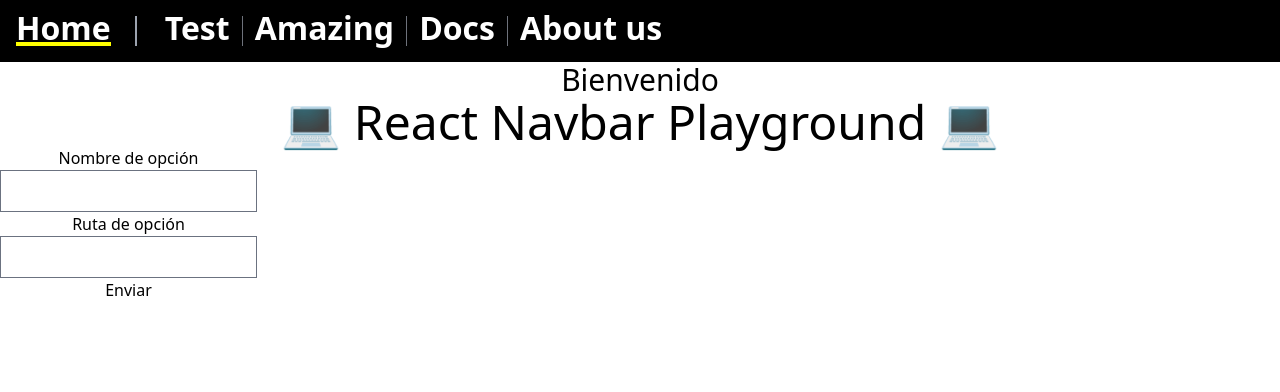
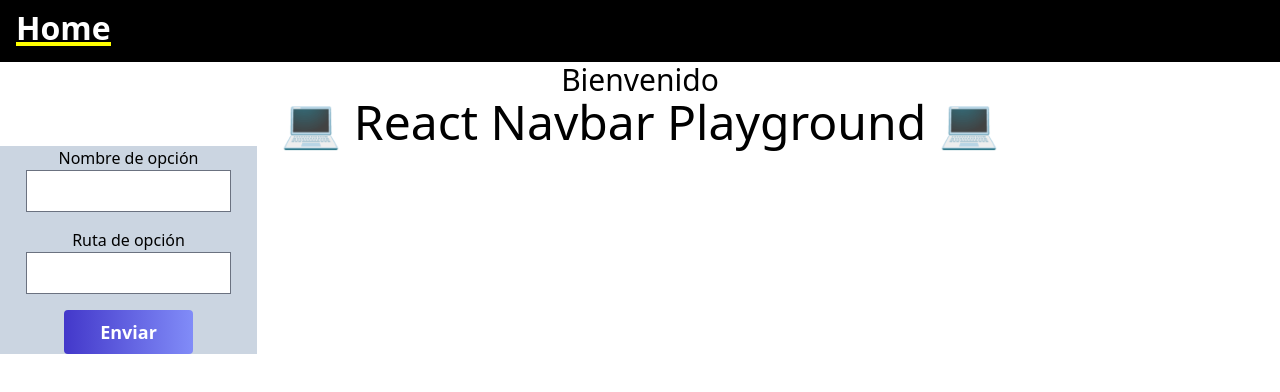
Before and after one commit to Pipexlul/U7-DOpt2-React-Nav-PG, a React (Vite) app: page /home in a window 1280 px wide. Shown: the top 392 px of the page. Built offline with nearby package versions, Linux system fonts and the light colour scheme; a web font is replaced by a local one.

Commit message:
Big commit: Fully functional Tab adding form. Thanks to Form component's dynamic logic, input elements are now fully controlled. Create two utils files: formSubmitUtils.ts and stringUtils.ts

```diff
--- a/src/components/Form.tsx
+++ b/src/components/Form.tsx
@@ -1,12 +1,19 @@
 import { useContext } from "react";
 import type { ReactNode } from "react";
+
+import { AppContext } from "../contexts/AppContext";
+import type { ContextProps } from "../types/Context";
 
 import { HomeContext } from "../contexts/HomeContext";
 import type { HomeContextProps } from "../types/HomeContext";
 
 import type { FormProps } from "../types/Components";
 
-const Form: React.FC<FormProps> = ({ formName, submitAction, children }) => {
+import { TabFormFunc } from "../utils/formSubmitUtils";
+
+const Form: React.FC<FormProps> = ({ formName, children }) => {
+  const { addTab } = useContext(AppContext) as ContextProps;
+
   const { inputValues, handleInputValue } = useContext(
     HomeContext
   ) as HomeContextProps;
@@ -15,26 +22,31 @@
     return `${formName}.${name}`;
   };
 
+  const getControlValue = (controlName: string) => {
+    return inputValues.find((item) => item.name === controlName)?.value ?? "";
+  };
+
   const controls: ReactNode[] = [];
 
   children.forEach((child, idx) => {
-    const origIdx = idx;
-
     idx = idx === 0 ? idx : idx + 1;
 
     switch (child.type) {
       case "text":
         controls.push(
-          <label key={idx}>
+          <label key={idx} className="flex flex-col items-center">
             <span className="text-center inline-block w-full">
               {child.labelName}
             </span>
-            <br />
             <input
               type="text"
-              name={getControlName(child.labelName)}
+              className="w-4/5"
+              value={getControlValue(getControlName(child.labelName))}
               onChange={(e) => {
-                handleInputValue(child.labelName, e.target.value);
+                handleInputValue(
+                  getControlName(child.labelName),
+                  e.target.value
+                );
               }}
             />
           </label>
@@ -42,7 +54,11 @@
         break;
       case "submit":
         controls.push(
-          <button key={idx} className="text-center w-1/2" type="submit">
+          <button
+            key={idx}
+            className="rounded text-center w-1/2 bg-gradient-to-r from-indigo-700 to-indigo-400 text-white py-2 text-lg font-semibold "
+            type="submit"
+          >
             {child.labelName}
           </button>
         );
@@ -51,7 +67,21 @@
   });
 
   return (
-    <form className="flex flex-col items-center" onSubmit={submitAction}>
+    <form
+      className="flex flex-col items-center gap-y-4 bg-slate-300"
+      onSubmit={(e) => {
+        e.preventDefault();
+
+        // Definitely not a maintainable solution, but this will do for now.
+        switch (formName) {
+          case "TabsForm": {
+            TabFormFunc(formName, children, inputValues, addTab);
+
+            break;
+          }
+        }
+      }}
+    >
       {controls}
     </form>
   );
--- a/src/components/Navbar.tsx
+++ b/src/components/Navbar.tsx
@@ -29,8 +29,8 @@
         <NavLink to="/Home">{childFunc("Home")}</NavLink>
       </div>
       <div className="flex justify-start items-center px-4 divide-x divide-gray-400 divide-opacity-70">
-        {tabs.map((tab) => (
-          <NavLink className="px-3" key={tab} to={`/${tab}`}>
+        {tabs.map(([tab, path]) => (
+          <NavLink className="px-3" key={tab} to={`/${path}`}>
             {childFunc(tab)}
           </NavLink>
         ))}
--- a/src/contexts/AppContext.tsx
+++ b/src/contexts/AppContext.tsx
@@ -1,10 +1,14 @@
 import { createContext, useState } from "react";
+
+import { getFirstValidPathCharIndex } from "../utils/stringUtils";
 
 import type { ContextProps } from "../types/Context";
 import type { BaseNavStyles, ExtraNavStyles } from "../types/NavStyles";
 
 type modifyBaseStyleFunc = ContextProps["modifyBaseStyle"];
 type modifyExtraStyleFunc = ContextProps["modifyExtraStyle"];
+
+type tabsType = ContextProps["tabs"];
 
 const AppContext = createContext<ContextProps | null>(null);
 
@@ -22,12 +26,7 @@
     ["selectedColor"]: { property: "backgroundColor", value: "yellow" },
   };
 
-  const [tabs, setTabs] = useState<string[]>([
-    "Test",
-    "Amazing",
-    "Docs",
-    "About us",
-  ]);
+  const [tabs, setTabs] = useState<tabsType>([]);
   const [baseStyles, setBaseStyles] =
     useState<BaseNavStyles>(defaultBaseStyles);
   const [extraStyles, setExtraStyles] =
@@ -38,9 +37,18 @@
     extras: extraStyles,
   };
 
-  const addTab = (tab: string) => {
-    if (!tabs.includes(tab)) {
-      setTabs([...tabs, tab]);
+  const addTab = (tab: string, path: string): void => {
+    if (tabs.findIndex((item) => item[0] === tab) === -1) {
+      const validChar = getFirstValidPathCharIndex(path);
+      if (validChar === null) {
+        alert("La ruta es invalida, no se encontraron caracteres validos");
+        return;
+      } else if (validChar !== 0) {
+        path = path.slice(validChar);
+        alert(`La ruta es valida, pero fue modificada a ${path}`);
+      }
+
+      setTabs([...tabs, [tab, path]]);
     } else {
       alert("¡Ya existe un tab con ese nombre!");
     }
--- a/src/types/Components.ts
+++ b/src/types/Components.ts
@@ -15,7 +15,6 @@
 
 interface Form {
   formName: string;
-  submitAction: (event: React.FormEvent<HTMLFormElement>) => void;
   children: FormChild[];
 }
 
--- a/src/types/Context.ts
+++ b/src/types/Context.ts
@@ -1,8 +1,10 @@
 import type { BaseNavStyles, ExtraNavStyles } from "./NavStyles";
 
+type TabTuple = [string, string];
+
 export interface ContextProps {
-  tabs: string[];
-  addTab: (tab: string) => void;
+  tabs: TabTuple[];
+  addTab: (tab: string, path: string) => void;
   navStyles: {
     base: BaseNavStyles;
     extras: ExtraNavStyles;
--- /dev/null
+++ b/src/utils/formSubmitUtils.ts
@@ -0,0 +1,42 @@
+import type { FormChild, FormInputValues } from "../types/Components";
+
+const missingValue = "Por favor, llene todos los campos";
+
+const getControlName = (formName: string) => (controlName: string) =>
+  `${formName}.${controlName}`;
+
+const TabFormFunc = (
+  formName: string,
+  children: FormChild[],
+  inputValues: FormInputValues[],
+  addTab: (tab: string, path: string) => void
+) => {
+  const controlGetter = getControlName(formName);
+
+  const [inputTab, inputPath] = children;
+
+  const tabValue = inputValues.find(
+    (item) => item.name === controlGetter(inputTab.labelName)
+  );
+
+  if (!tabValue || !tabValue.value) {
+    alert(missingValue);
+    return;
+  }
+
+  const pathValue = inputValues.find(
+    (item) => item.name === controlGetter(inputPath.labelName)
+  );
+
+  if (!pathValue || !pathValue.value) {
+    alert(missingValue);
+    return;
+  }
+
+  console.log(tabValue);
+  console.log(pathValue);
+
+  addTab(tabValue.value, pathValue.value);
+};
+
+export { TabFormFunc };
--- /dev/null
+++ b/src/utils/stringUtils.ts
@@ -0,0 +1,8 @@
+const getFirstValidPathCharIndex = (str: string): number | null => {
+  const regex = /[a-zA-Z0-9]/;
+  const result = str.search(regex);
+
+  return result === -1 ? null : result;
+};
+
+export { getFirstValidPathCharIndex };
--- a/src/views/Home.tsx
+++ b/src/views/Home.tsx
@@ -15,15 +15,7 @@
       <h1 className="text-center text-5xl">💻 React Navbar Playground 💻</h1>
 
       <div className="flex">
-        <Form
-          formName="TabsForm"
-          submitAction={(e) => {
-            e.preventDefault();
-            console.log("Submit clicked!");
-          }}
-        >
-          {tabForm}
-        </Form>
+        <Form formName="TabsForm">{tabForm}</Form>
       </div>
     </div>
   );
```
